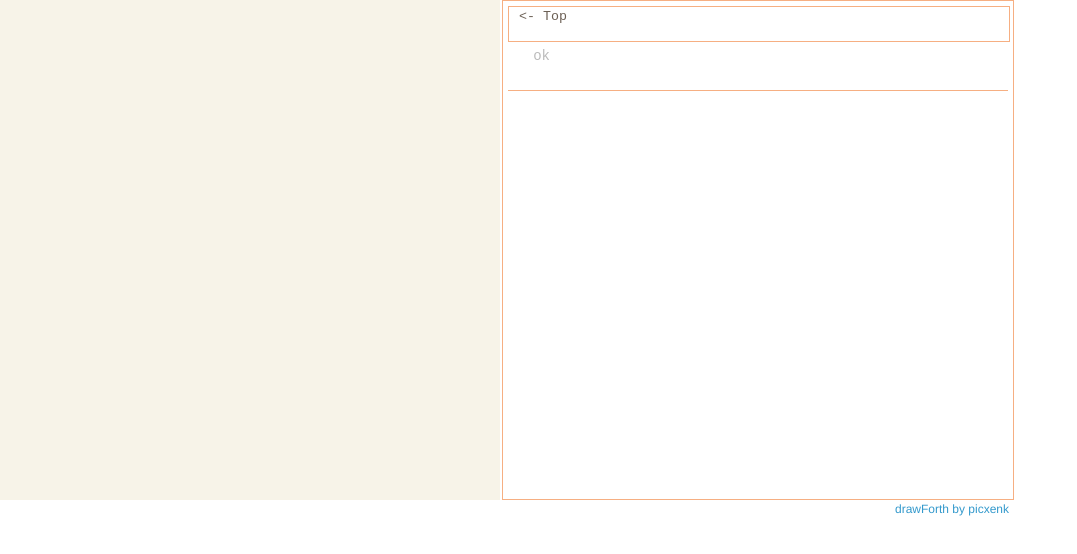
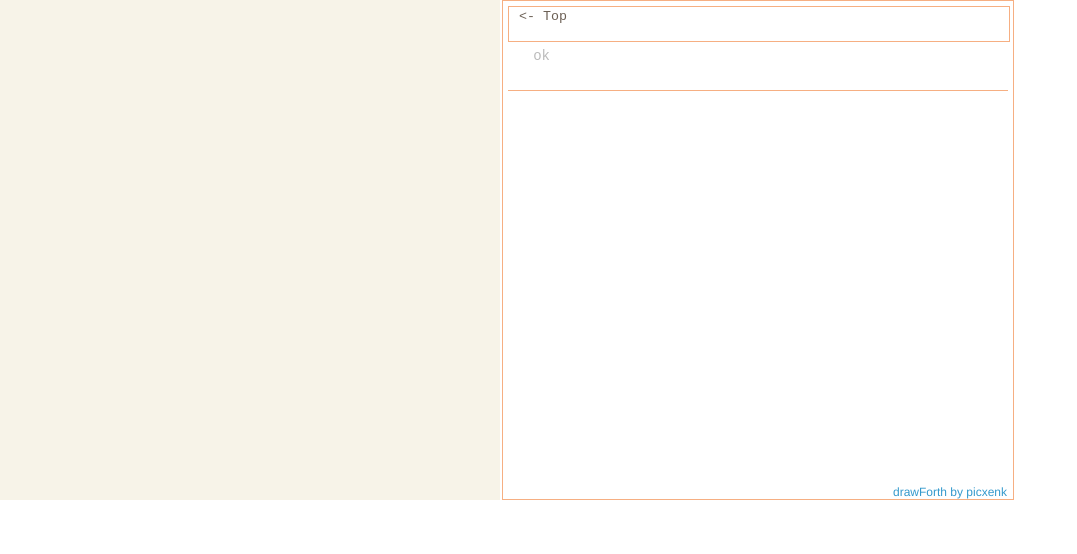
Before and after one commit to picxenk/drawForth, a plain HTML site: page index.html in a window 1280 px wide. Shown: the whole page, without its empty margins (0-1077 px from the left). Drawn offline with Linux system fonts and the light colour scheme.

Commit message:
fix some

```diff
--- a/javascripts/predefined.js
+++ b/javascripts/predefined.js
@@ -287,7 +287,7 @@ function addPredefinedWords(addToDictionary, readLines, next) {
     ": 김승범 .\" 제 사부님입니다\" ;",
     ": 언메이크랩 .\" 제가 태어날 계기를 만들어줬어요\" ;",
     ": unmakelab 언메이크랩 ;",
-    ": PROTOROOM .\" 후니다킴, 김승범으로 이뤄진 메타미디어 콜렉티브\" 200 0 0 color 150 50 3 circle 350 50 3 circle ;",
+    ": PROTOROOM .\" 후니다킴, 김승범으로 이뤄진 메타미디어 콜렉티브\" clear 200 0 0 color 150 50 3 circle 350 50 3 circle ;",
     ": 프로토룸 PROTOROOM ;",
   ], next);
 }
--- a/stylesheets/styles.css
+++ b/stylesheets/styles.css
@@ -137,8 +137,8 @@ hr {
 footer {
   width:270px;
   position:fixed;
-  top: 500px;
-  left: 895px;
+  top: 483px;
+  left: 893px;
   font-size: 12px;
 }
 
```
